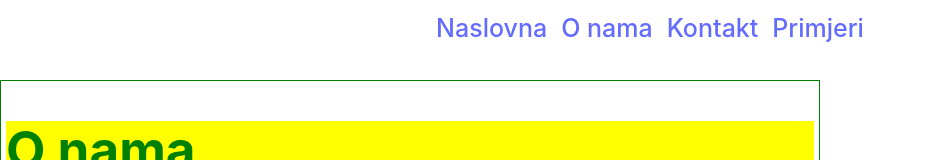
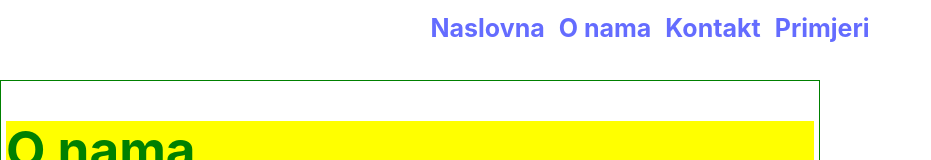
Before and after one commit to webbugt/algebra-react-vjezbe, a React (Vite) app: page /onama in a window 1280 px wide. Shown: the top 160 px of the page, without its empty margins (0-931 px from the left). Built offline with nearby package versions, Linux system fonts and the light colour scheme.

Commit message:
dodatak na header primjer

```diff
--- a/src/components/Header.jsx
+++ b/src/components/Header.jsx
@@ -45,7 +45,14 @@ function Header() {
         {headerLinks.map((link) => {
           const { title, href } = link;
           return (
-            <Link key={href} to={href}>
+            <Link
+              key={href}
+              to={href}
+              title={title}
+              style={{
+                fontWeight: "bold",
+              }}
+            >
               {title}
             </Link>
           );
```
